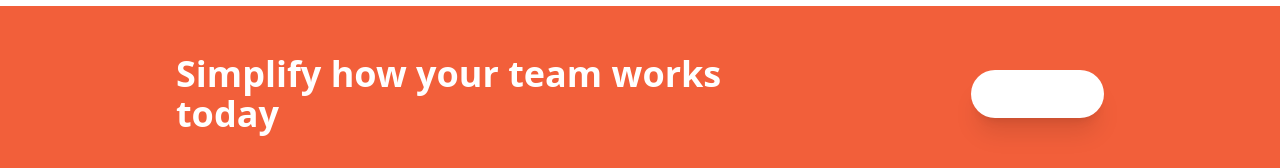
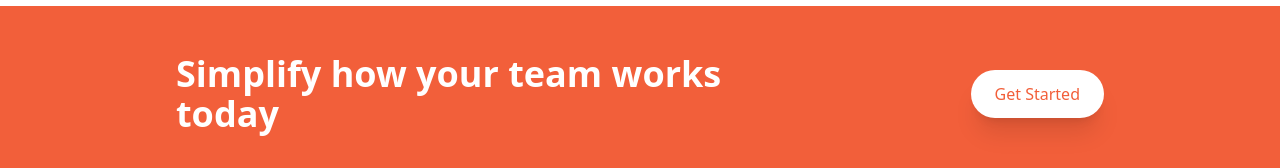
Before and after one commit to luispellizzon/tailwindcss-website, a React (Vite) app: page / in a window 1280 px wide. Shown: the part 1654-1822 px from the top of the page. Built offline with nearby package versions, Linux system fonts and the light colour scheme.

Commit message:
Changes on Button

```diff
--- a/src/components/GetStartButton.jsx
+++ b/src/components/GetStartButton.jsx
@@ -6,7 +6,7 @@ function GetStartButton({ hidden = false, reverse = false }) {
         reverse
           ? "bg-white text-brightRed shadow-xl hover:bg-gray-300"
           : "bg-brightRed text-white hover:bg-brightRedLight"
-      } p-3 px-6 text-white bg-brightRed rounded-full  md:inline-block`}
+      } p-3 px-6 rounded-full  md:inline-block`}
     >
       Get Started
     </a>
```
